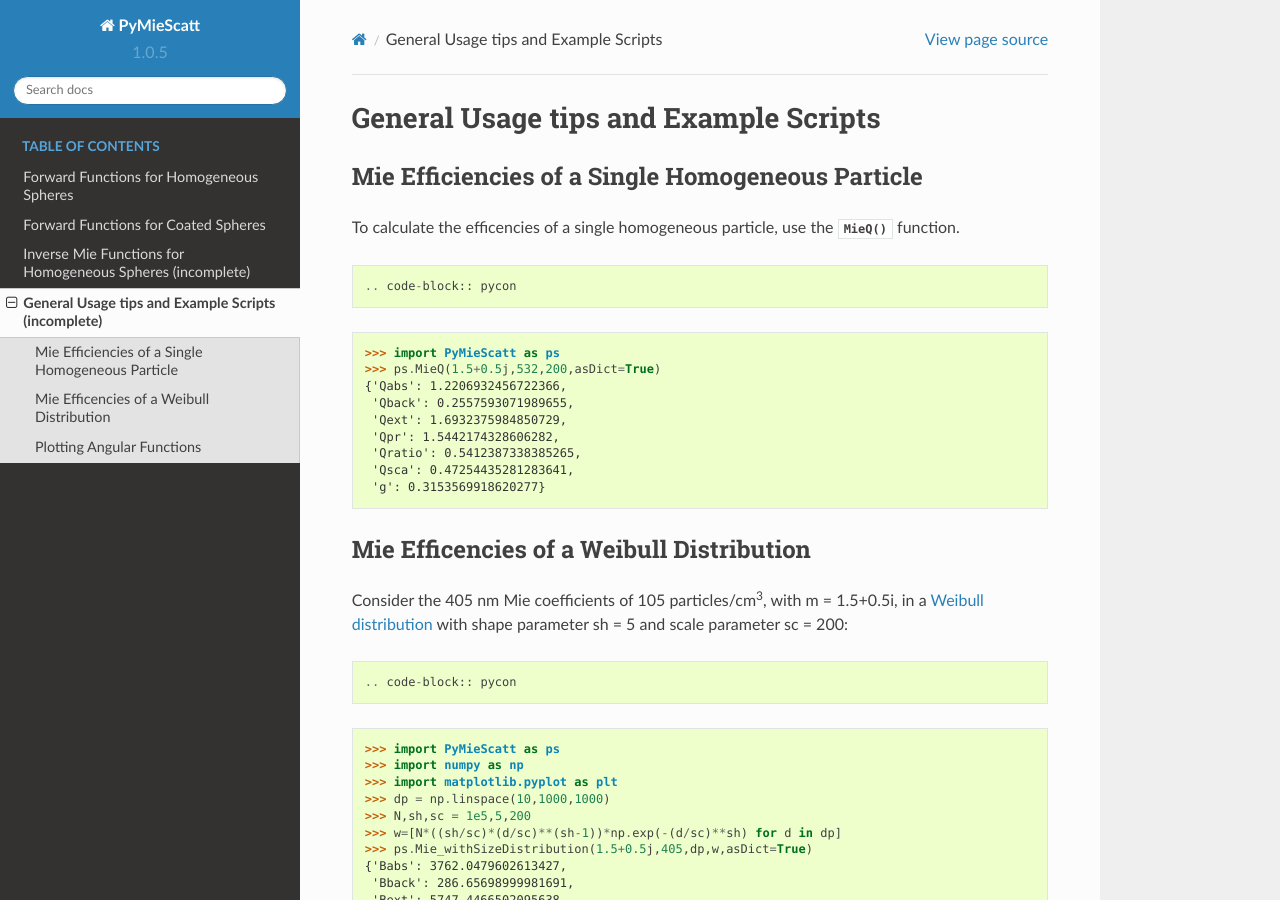
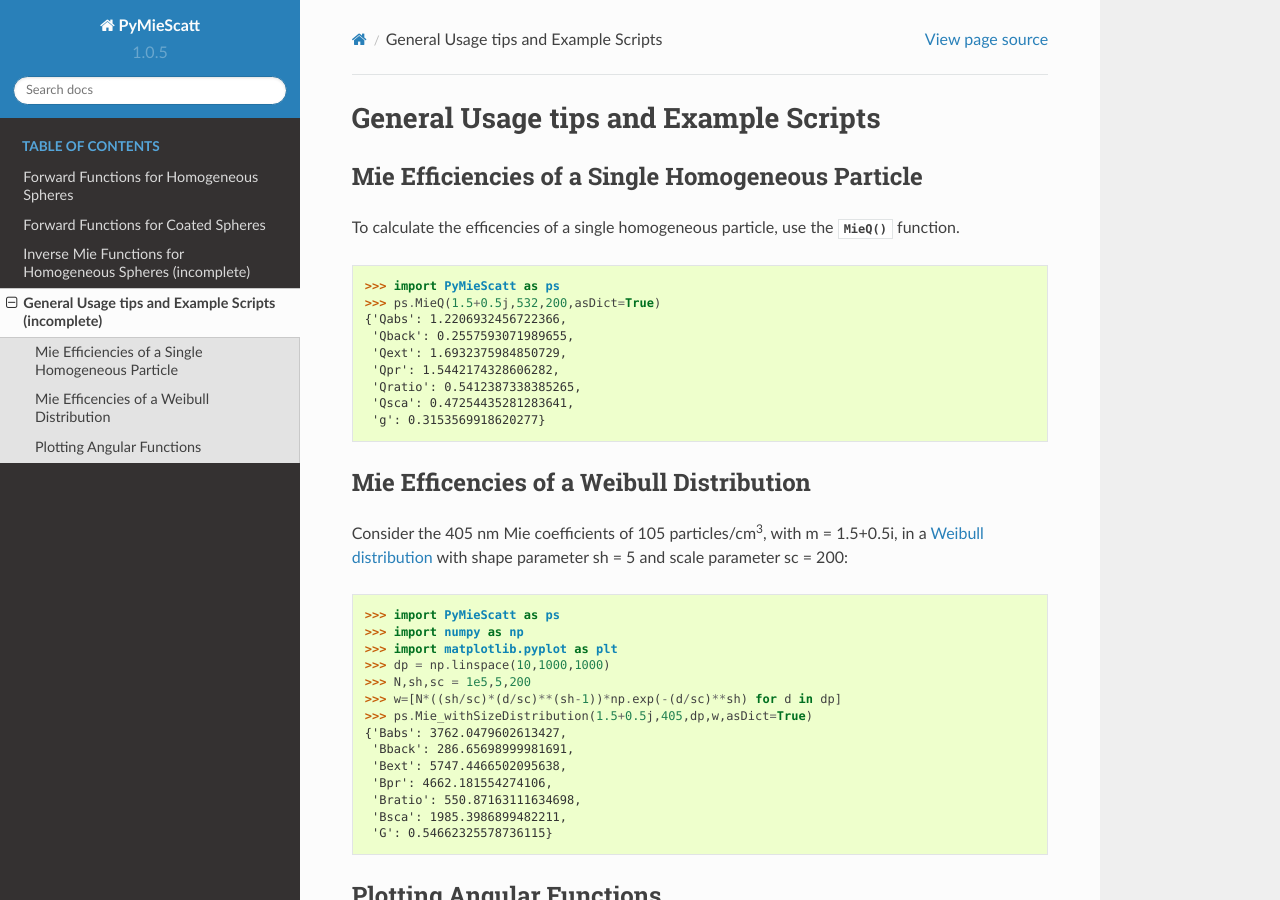
Before and after one commit to bsumlin/PyMieScatt, a Sphinx documentation site: the page built from docs/examples.rst, in a window 1280 px wide and 900 px high. Built offline with Sphinx 7.4.7 and the Read the Docs theme 2.0.0, drawn with Linux system fonts in a browser that asks for light colours; formulas are drawn with MathJax 3; pages that are not in the unit, such as notebooks, are missing from menus.

Commit message:
minor
UGH

```diff
--- a/docs/examples.rst
+++ b/docs/examples.rst
@@ -6,7 +6,7 @@
 Mie Efficiencies of a Single Homogeneous Particle
 -------------------------------------------------
 
-To calculate the efficencies of a single homogeneous particle, use the :py:func:`MieQ` function. ::
+To calculate the efficencies of a single homogeneous particle, use the :py:func:`MieQ` function.
 
 .. code-block:: pycon
 
@@ -24,7 +24,7 @@
 Mie Efficencies of a Weibull Distribution
 -----------------------------------------
 
-Consider the 405 nm Mie coefficients of 105 particles/cm\ :sup:`3`, with m = 1.5+0.5i, in a `Weibull distribution <https://en.wikipedia.org/wiki/Weibull_distribution>`_ with shape parameter sh = 5 and scale parameter sc = 200: ::
+Consider the 405 nm Mie coefficients of 105 particles/cm\ :sup:`3`, with m = 1.5+0.5i, in a `Weibull distribution <https://en.wikipedia.org/wiki/Weibull_distribution>`_ with shape parameter sh = 5 and scale parameter sc = 200:
 
 .. code-block:: pycon
 
```
